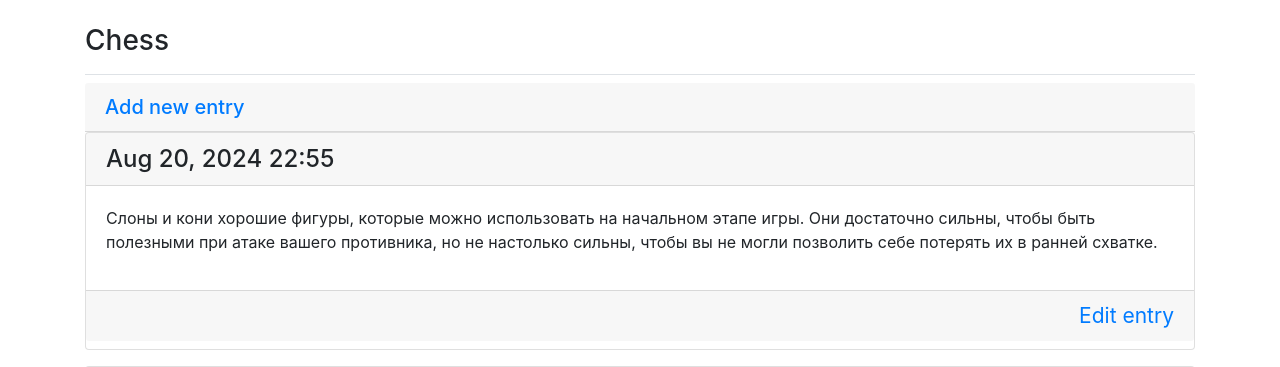
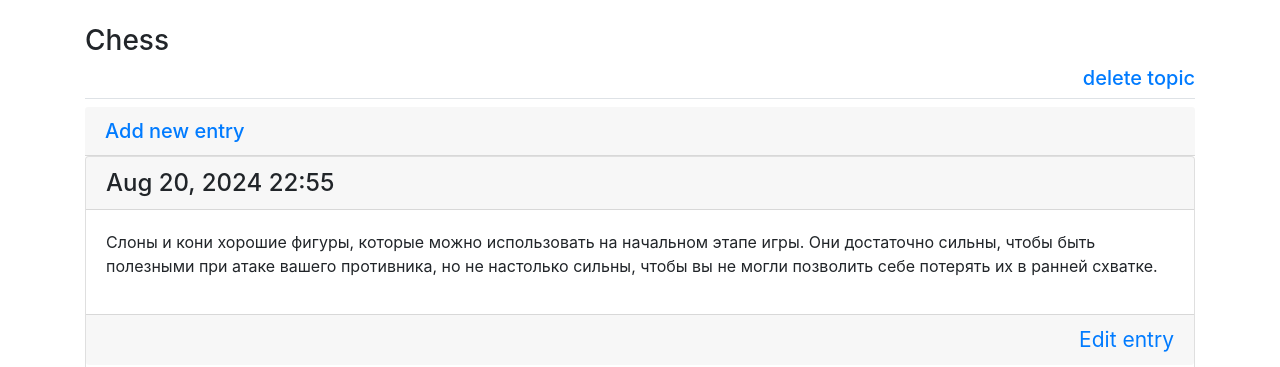
Before and after one commit to Hocuda/learning_log, a Django app: page /topics/1/ in a window 1280 px wide. Shown: the part 65-432 px from the top of the page. Run offline with Django 5.2, Linux system fonts and the light colour scheme; a user stored in the database is signed in; data comes from the database, SQL or seed files in the repository; both versions use the stored data as it was after the commit; some libraries are stand-ins or nearby versions.

Commit message:
added deletion functionality for topics

```diff
--- a/learning_logs/templates/learning_logs/topic.html
+++ b/learning_logs/templates/learning_logs/topic.html
@@ -2,6 +2,11 @@
 
 {% block page_header %}
 	<h3>{{ topic }}</h3>
+	<div class="clearfix">
+		<h5>
+			<a class="float-right" href="{% url 'learning_logs:delete_topic' topic.id %}">delete topic</a>
+		</h5>
+	</div>
 {% endblock page_header %}
 
 {% block content %}
--- a/learning_logs/templates/learning_logs/topics.html
+++ b/learning_logs/templates/learning_logs/topics.html
@@ -11,6 +11,7 @@
 			<li><h3>
 				<a href="{% url 'learning_logs:topic' topic.id %}">{{ topic }}</a>
 			</h3></li>
+			<h5><a href="{% url 'learning_logs:delete_topic' topic.id %}">delete topic</a></h5>
 		{% empty %}
 			<li><h3>No topics have been added yet.</h3></li>
 		{% endfor %}
--- a/learning_logs/urls.py
+++ b/learning_logs/urls.py
@@ -15,6 +15,8 @@ urlpatterns = [
 	path('new_topic/', views.new_topic, name='new_topic'),
 	# Страница для добавления новой записи
 	path('new_entry/<int:topic_id>/', views.new_entry, name='new_entry'),
-	# Страница, для редактирования записи
+	# Страница для редактирования записи
 	path('edit_entry/<int:entry_id>/', views.edit_entry, name='edit_entry'),
+	# Страница для удаления темы
+	path('delete_topic/<int:topic_id>/', views.delete_topic, name='delete_topic'),
 ]
--- a/learning_logs/views.py
+++ b/learning_logs/views.py
@@ -1,6 +1,7 @@
 from django.shortcuts import render, redirect, get_object_or_404
 from django.contrib.auth.decorators import login_required
-from django.http import Http404
+from django.http import Http404, HttpResponse, HttpResponseRedirect
+from django.urls import reverse
 from .models import Topic, Entry
 from .forms import TopicForm, EntryForm
 
@@ -91,3 +92,12 @@ def edit_entry(request, entry_id):
 
 	context = {'entry': entry, 'topic': topic, 'form': form}
 	return render(request, 'learning_logs/edit_entry.html', context)
+
+
+def delete_topic(request, topic_id):
+	topic = get_object_or_404(Topic, id=topic_id)
+	if topic.owner != request.user:
+		raise Http404
+
+	topic.delete()
+	return HttpResponseRedirect(reverse('learning_logs:topics'))
```
Also changed, not shown: db.sqlite3.
